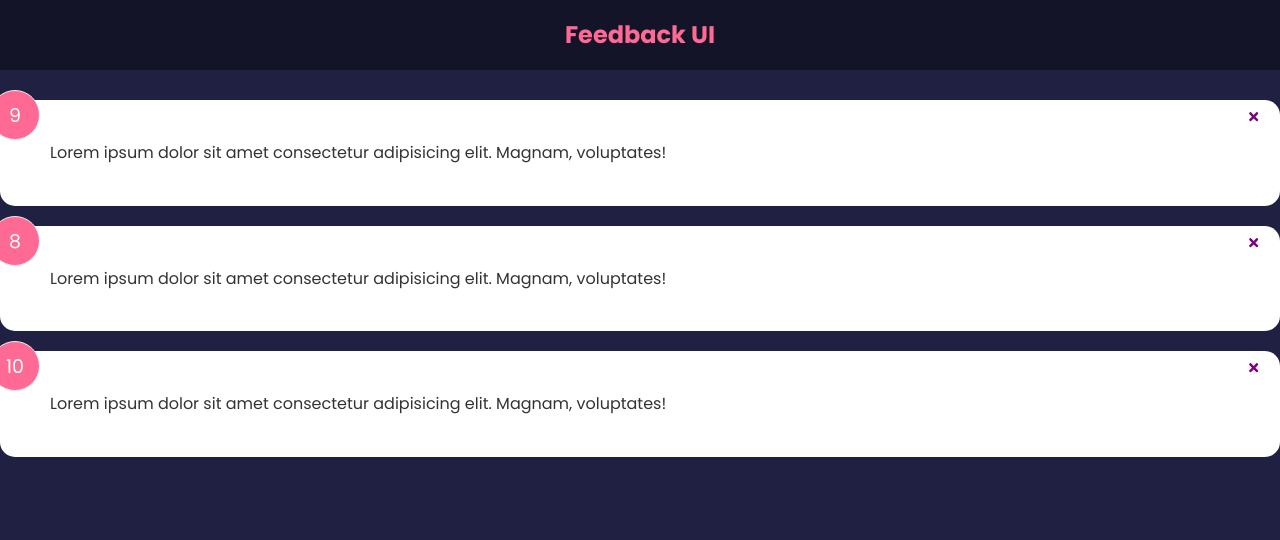
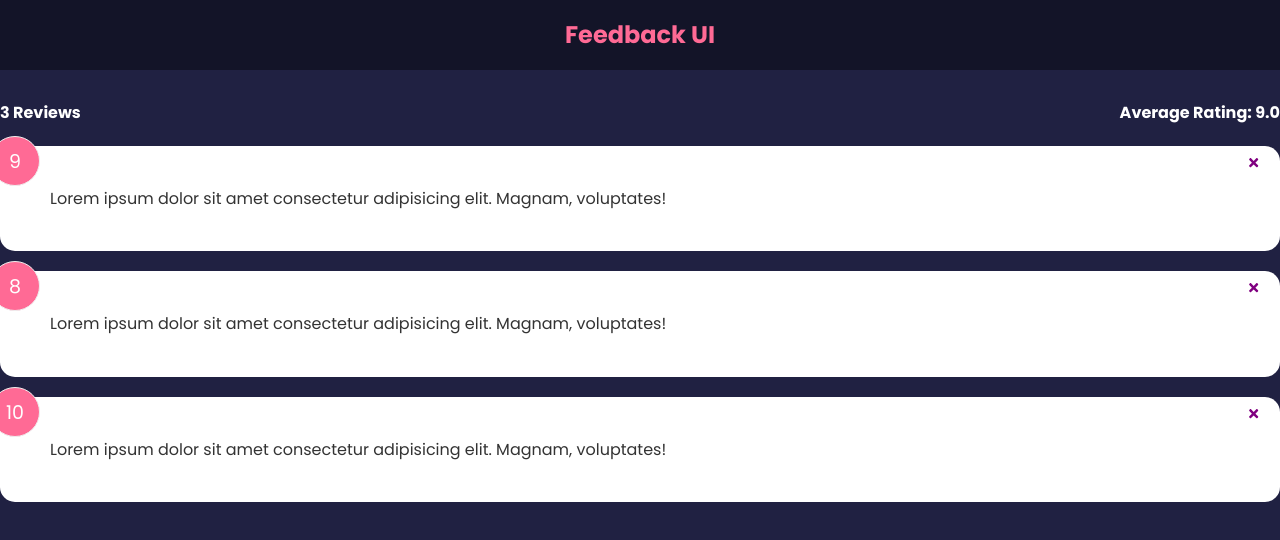
Before and after one commit to ChetanKaushik702/feedback-app, a React (Create React App) app: page / in a window 1280 px wide. Shown: the top 540 px of the page. Built offline with nearby package versions, Linux system fonts and the light colour scheme.

Commit message:
Created Feedback stats component

```diff
--- a/src/App.js
+++ b/src/App.js
@@ -2,16 +2,19 @@
 import Header from "./components/Header";
 import FeedbackList from "./components/FeedbackList";
 import FeedbackData from "./data/FeedbackData";
+import FeedbackStats from "./components/FeedbackStats";
 
 const App = () => {
   const [feedbacks, setFeedbacks] = useState(FeedbackData);
 
   const deleteFeedbackById = (id) => {
-    setFeedbacks((items) => items.filter((item) => item.id !== id));
+    if (window.confirm("Are you sure you want to delete the feedback?"))
+      setFeedbacks((items) => items.filter((item) => item.id !== id));
   };
   return (
     <>
       <Header />
+      <FeedbackStats feedbacks={feedbacks} />
       <FeedbackList
         feedbacks={feedbacks}
         deleteFeedbackById={deleteFeedbackById}
--- /dev/null
+++ b/src/components/FeedbackStats.js
@@ -0,0 +1,22 @@
+import PropTypes from "prop-types";
+const FeedbackStats = ({ feedbacks }) => {
+  // calculating average rating
+  let average =
+    feedbacks.reduce((acc, curr) => {
+      return acc + curr.rating;
+    }, 0) / feedbacks.length;
+
+  average = average.toFixed(1).replace(/[..]0%/, "");
+  return (
+    <div className="feedback-stats">
+      <h4>{feedbacks.length} Reviews</h4>
+      <h4>Average Rating: {isNaN(average) ? 0 : average}</h4>
+    </div>
+  );
+};
+
+FeedbackStats.propTypes = {
+  feedbacks: PropTypes.array.isRequired,
+};
+
+export default FeedbackStats;
```
